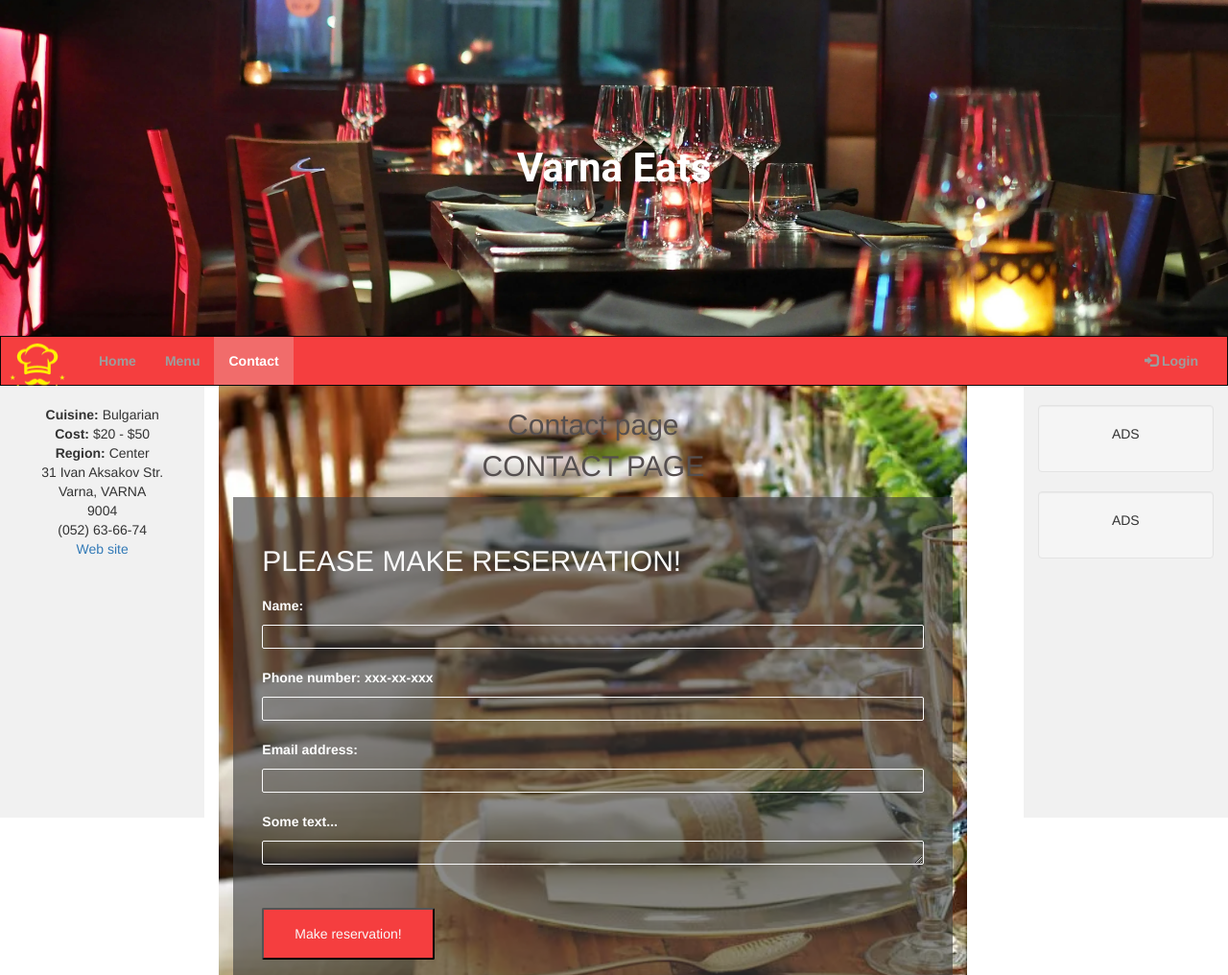
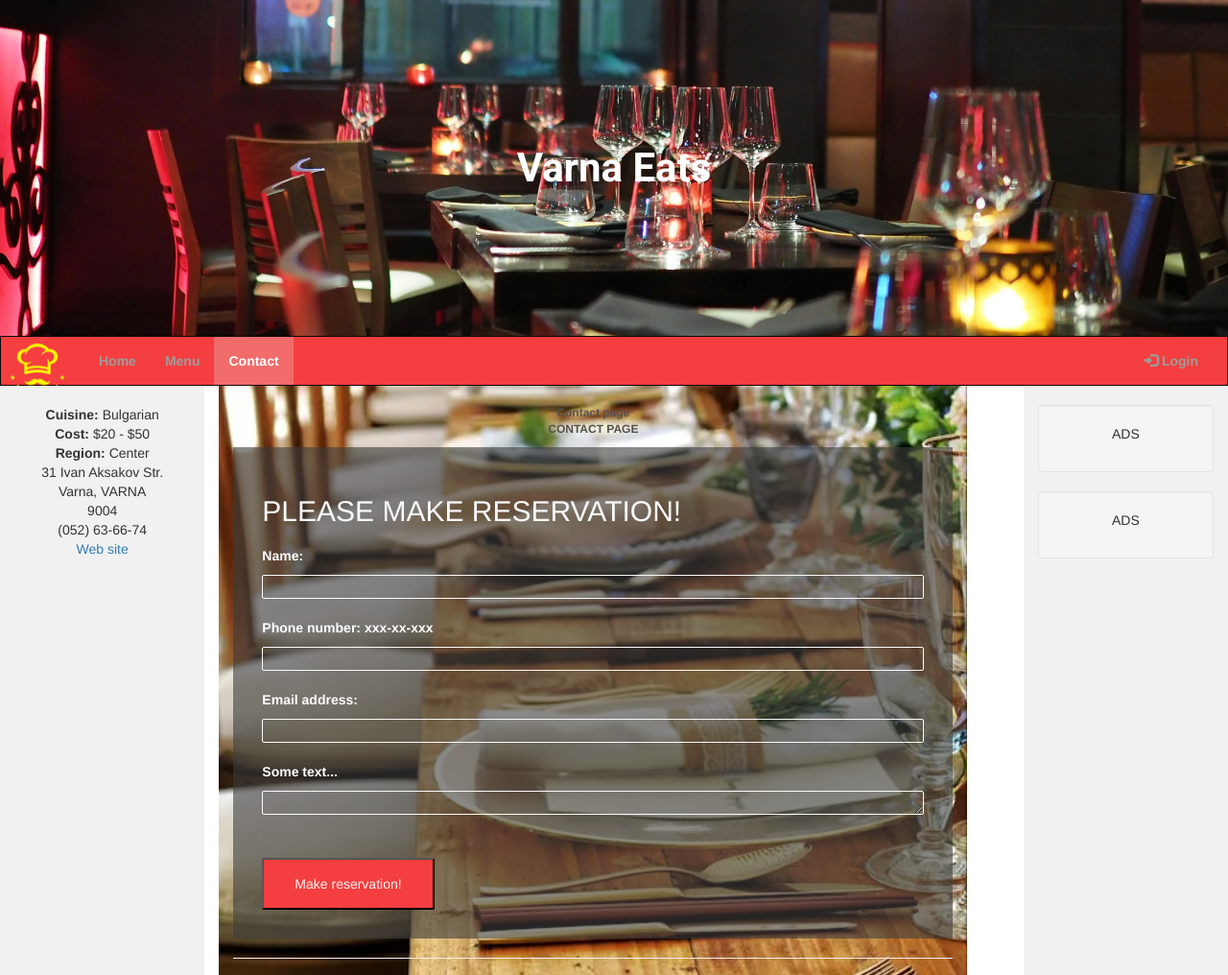
Before and after one commit to kamenco/dinestwo, a Django app: page /contact/ in a window 1280 px wide; the page is wider, and only the part inside the window is pictured. Shown: the top 1016 px of that part at 96% size. Run offline with Django 5.2, Linux system fonts and the light colour scheme; some libraries are stand-ins or nearby versions.

Commit message:
Edited the style.css grey border columns to extend to the footer.

```diff
--- a/static/css/style.css
+++ b/static/css/style.css
@@ -32,7 +32,11 @@
       border-radius: 0;
       background-color: #F53E3F;
       font-weight: 900;
+      padding-top: 0;
+      padding-bottom: 0;
+      height: auto;
     }
+
     .navbar-brand {
       padding-left: 2px;
       padding-top: 2px;
@@ -54,15 +58,32 @@
       height: 70px;
     }
 
-    /* Set height of the grid so .sidenav can be 100% (adjust as needed) */
-    .row.content {height: 450px}
+    /* Main container adjustments */
+/* Main container using Flexbox */
+/*
+.container-fluid {
+  display: flex;
+  flex-direction: column;
+  min-height: 100%;
+}*/
+    /* Only apply Flexbox to the content area */
 
-    /* Set gray background color and 100% height */
+.row.content {
+  display: flex;
+  flex: 1;
+  height: auto;
+}
+
+
+    /* Sidebar adjustments */
+
 .sidenav {
+  background-color: #f1f1f1;
   padding-top: 20px;
-      background-color: #f1f1f1;
-      height: 100%;
+  flex: 1;              /* Allow the sidebar to fill the vertical space */
+  min-height: 100%;    /* Ensure the sidebar extends to the footer */
 }
+
     .nav-item, li:active {
       background-color: #F29C9D;
     }
@@ -72,10 +93,11 @@
     background: url("../images/tableset.webp") no-repeat center 80%/cover;
    }
     /* Set black background color, white text and some padding for the footer */
-    footer {
+    /* Footer adjustments to prevent stretching */
+footer.container-fluid.text-center {
+  padding: 10px 0;      /* Adjust padding to prevent thickness */
   background-color: #F53E3F;
   color: white;
-      padding: 15px;
 }
     #social-networks {
       text-align: center;
@@ -141,12 +163,11 @@
       font-weight: 900;
     }
     .text_thin{
-      font-size: 30px;
+      font-weight: bold;
+      font-size: 12px;
       color: #554f4f;
       text-align: center;
       font-family: 'Exo' sans-serif;
-      font-weight: 500;
-
     }
     .text-footer{
       color:#fafafa;
@@ -227,7 +248,7 @@
 
 iframe {
   width: 780px;
-  height: 300px;
+  height: 235px;
 }
     /* On small screens, set height to 'auto' for sidenav and grid */
     @media screen and (max-width: 767px) {
```
Lines whose indentation alone changed are shown as unchanged.
